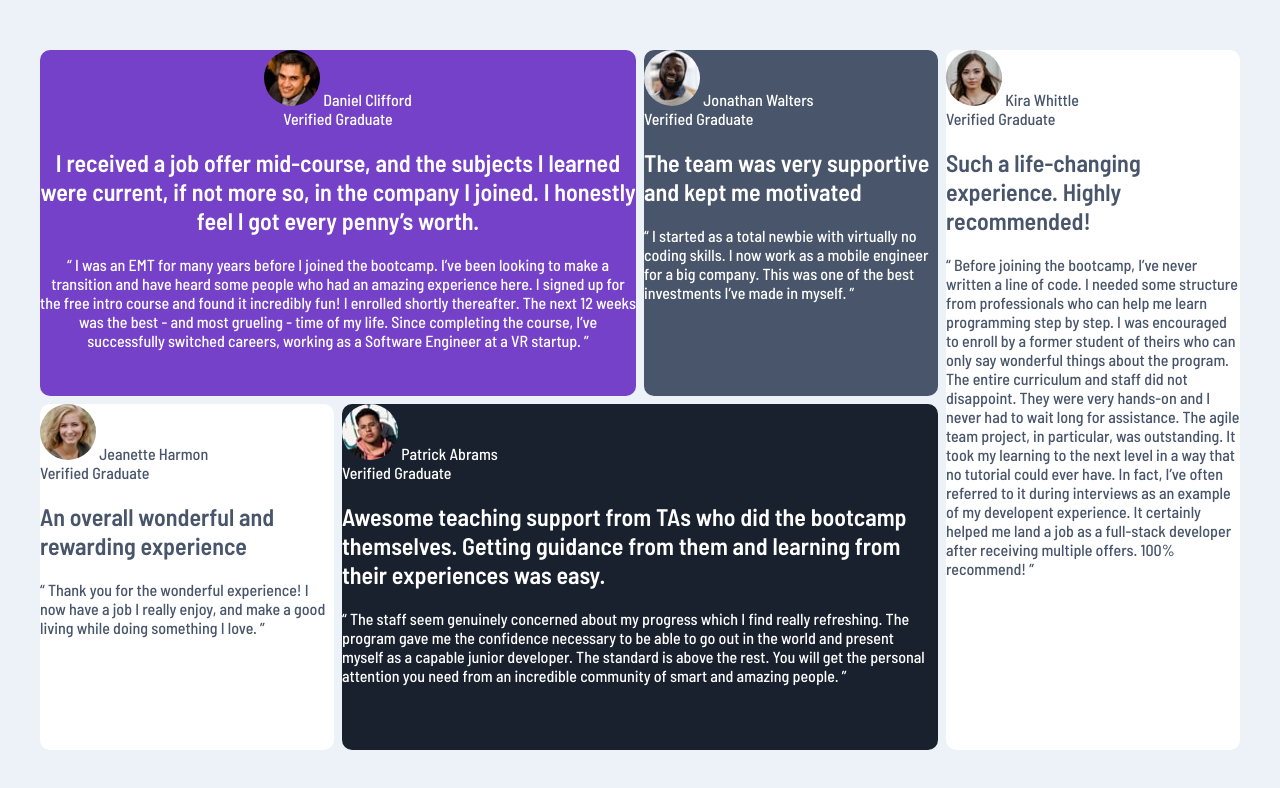
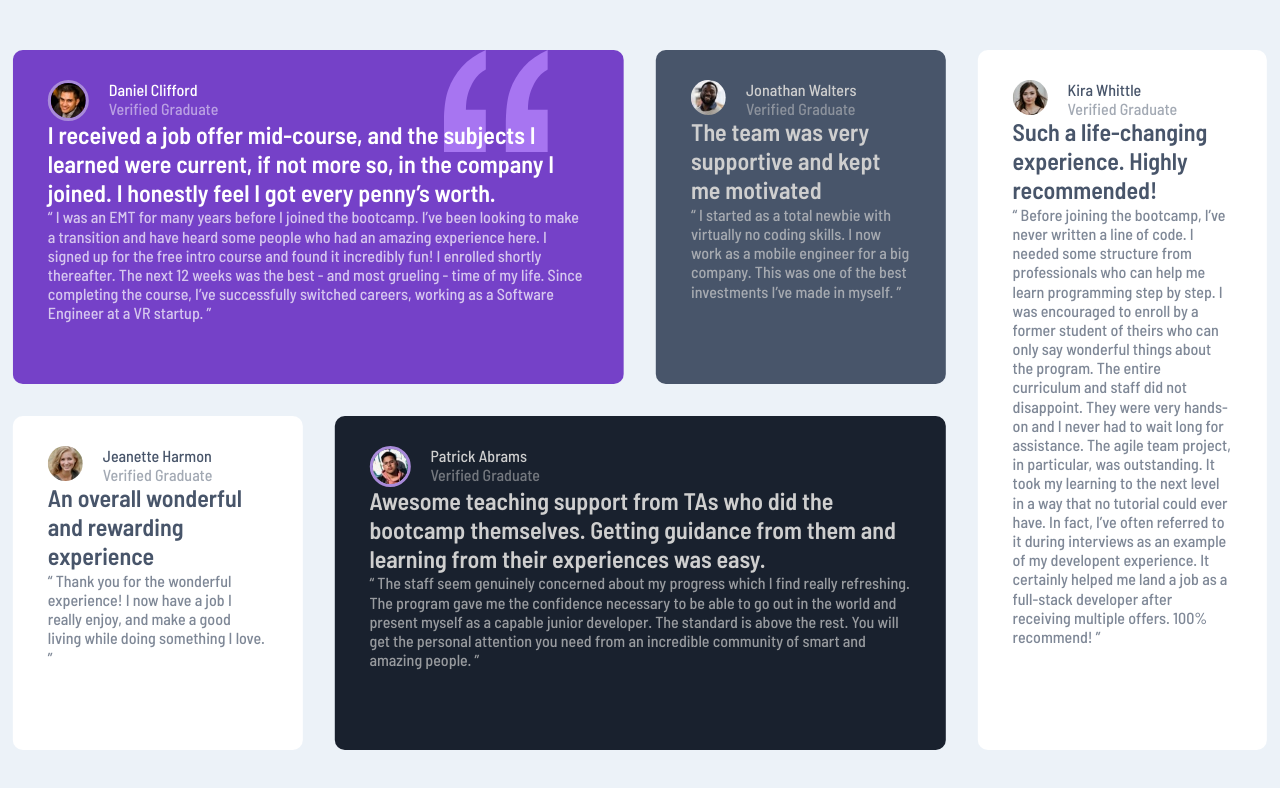
Before and after one commit to Ryzhundel/testimonials-grid-section-main, a plain HTML site: page index.html in a window 1280 px wide. Drawn offline with Linux system fonts and the light colour scheme.

Commit message:
desktop almost completed

```diff
--- a/index.html
+++ b/index.html
@@ -2,7 +2,7 @@
 <html lang="en">
   <head>
     <meta charset="UTF-8" />
-    <meta name="viewport" content="width=device-width, initial-scale=1.0" />
+     <meta name="viewport" content="width=device-width, initial-scale=1.0" />
     <!-- displays site properly based on user's device -->
 
     <link
@@ -12,10 +12,10 @@
       href="./images/favicon-32x32.png"
     />
 
-    <title>Frontend Mentor | [Challenge Name Here]</title>
+    <title>Frontend Mentor | [Challenge Anastasiia Svet]</title>
 
-    <link rel="stylesheet" href="styles/desktop.css" media="(min-width:601px)">
-    <link rel="stylesheet" href="styles/mobile.css" media="(max-width:600px)">
+    <link rel="stylesheet" href="styles/desktop.css" media="( min-width: 601px )">
+    <link rel="stylesheet" href="styles/mobile.css" media="( max-width: 600px )">
 
     <link rel="preconnect" href="https://fonts.googleapis.com">
     <link rel="preconnect" href="https://fonts.gstatic.com" crossorigin>
@@ -37,7 +37,7 @@
       <article>
         <img src="images/image-daniel.jpg" alt="">
         <span> Daniel Clifford</span><br>
-        <span> Verified Graduate </span>
+        <span class="verified-graduate"> Verified Graduate </span>
 
         <h2>
           I received a job offer mid-course, and the subjects I learned were
@@ -58,7 +58,7 @@
       <article>
         <img src="images/image-jonathan.jpg" alt="">
         <span>Jonathan Walters</span><br>
-        <span>Verified Graduate</span>
+        <span  class="verified-graduate">Verified Graduate</span>
 
         <h2>The team was very supportive and kept me motivated</h2>
 
@@ -71,7 +71,7 @@
       <article>
         <img src="images/image-jeanette.jpg" alt="">
         <span>Jeanette Harmon</span><br>
-        <span>Verified Graduate</span>
+        <span class="verified-graduate">Verified Graduate</span>
 
         <h2>An overall wonderful and rewarding experience</h2>
 
@@ -83,7 +83,7 @@
       <article>
         <img src="images/image-patrick.jpg" alt="">
         <span>Patrick Abrams</span><br>
-        <span>Verified Graduate</span>
+        <span class="verified-graduate">Verified Graduate</span>
 
         <h2>
           Awesome teaching support from TAs who did the bootcamp themselves.
@@ -103,7 +103,7 @@
       <article>
         <img src="images/image-kira.jpg" alt="">
         <span>Kira Whittle</span><br>
-        <span>Verified Graduate</span>
+        <span class="verified-graduate">Verified Graduate</span>
 
         <h2>Such a life-changing experience. Highly recommended!</h2>
 
--- a/styles/common.css
+++ b/styles/common.css
@@ -0,0 +1,86 @@
+* {
+  padding: 0;
+  margin: 0;
+}
+
+body {
+    background-color: hsl(210, 46%, 95%);
+  }
+
+  main {
+    display: grid;
+    grid-gap: 4vmin;
+  }
+
+  main  article:nth-of-type(1) {
+    /* background-color: hsl(263, 55%, 52%); */
+    grid-area: art1;
+    color: hsl(0, 0%, 100%);
+    background: url("../images/bg-pattern-quotation.svg") hsl(263, 55%, 52%) no-repeat top 0 right 15%;
+    /* background-image: url("../images/bg-pattern-quotation.svg");
+    background-repeat: no-repeat;
+    background-position: top 0 right 15%; */
+  }
+
+  main article:nth-of-type(2) {
+    background-color: hsl(217, 19%, 35%);
+    grid-area: art2;
+    color: hsl(0, 0%, 81%);
+    }
+
+  main  article:nth-of-type(3) {
+    background-color: hsl(0, 0%, 100%);
+    grid-area: art4;
+    color: hsl(217, 19%, 35%);
+    }
+
+  main  article:nth-of-type(4) {
+    background-color: hsl(219, 29%, 14%);
+    grid-area: art5;
+    color: hsl(0, 0%, 81%);
+    }
+
+  main  article:nth-of-type(5) {
+    background-color: hsl(0, 0%, 100%);
+    grid-area: art3;
+    color: hsl(217, 19%, 35%);
+  }
+
+
+  main article {
+    border-radius: 10px;
+    padding: 30px 35px;
+    font-family: 'Barlow Semi Condensed', sans-serif;
+    line-height: 1.2;
+  }
+
+  main h2 {
+    clear: both;
+  }
+
+  main article img {
+    border-radius: 50%;
+    width: 35px;
+    height: 35px;
+    margin-right: 20px;
+    float: left;
+  }
+
+  main article:nth-of-type(1) img {
+    border: 3px solid hsl(263, 52%, 70%);
+
+  }
+
+  main article:nth-of-type(4) img {
+    border: 3px solid hsl(263, 52%, 70%);
+
+  }
+
+
+  main > article > p {
+    opacity: 70%
+  }
+
+  .verified-graduate {
+    opacity: 50%;
+  }
--- a/styles/desktop.css
+++ b/styles/desktop.css
@@ -1,65 +1,17 @@
 @import url("common.css");
 
 
-body {
-  background-color: hsl(210, 46%, 95%);
-}
-
 main {
-  display: grid;
-   grid-template: "art1 art1 art2 art3" 1fr
+  grid-template: "art1 art1 art2 art3" 1fr
     "art4 art5 art5 art3" 1fr / 1fr 1fr 1fr 1fr;
-      grid-gap: 1vmin;
 
   max-width: 98vw;
-  width:  1200px;
+  width:  1300px;
   max-height: 90vh;
   height: 700px;
 
   position: absolute;
-    left: 50%;
-    top: 50%;
-    transform: translate(-50%, -50%);
-
-
+  left: 50%;
+  top: 50%;
+  transform: translate(-50%, -50%);
 }
-
-main  article:nth-of-type(1) {
-  background-color: hsl(263, 55%, 52%);
-  grid-area: art1;
-  color: hsl(0, 0%, 100%);
-  font-family: 'Barlow Semi Condensed', sans-serif;
-  text-align: center;
-}
-
-main article:nth-of-type(2) {
-  background-color: hsl(217, 19%, 35%);
-  grid-area: art2;
-  color: hsl(0, 0%, 100%);
-  font-family: 'Barlow Semi Condensed', sans-serif;
-}
-main  article:nth-of-type(3) {
-  background-color: hsl(0, 0%, 100%);
-  grid-area: art4;
-  color: hsl(217, 19%, 35%);
-  font-family: 'Barlow Semi Condensed', sans-serif;
-}
-main  article:nth-of-type(4) {
-  background-color: hsl(219, 29%, 14%);
-  grid-area: art5;
-  color: hsl(0, 0%, 100%);
-  font-family: 'Barlow Semi Condensed', sans-serif;
-}
-main  article:nth-of-type(5) {
-  background-color: hsl(0, 0%, 100%);
-  grid-area: art3;
-  color: hsl(217, 19%, 35%);
-  font-family: 'Barlow Semi Condensed', sans-serif;
-}
-
-main article {
-  border-radius: 10px;
-}
-main img {
-  border-radius: 50%;
-}
--- a/styles/mobile.css
+++ b/styles/mobile.css
@@ -1 +1,10 @@
 @import url("common.css");
+
+main {
+    grid-template: "art1" 1fr
+    "art2" 1fr
+    "art3" 1fr
+    "art4" 1fr
+    "art5" 1fr / 1fr;
+
+}
```
